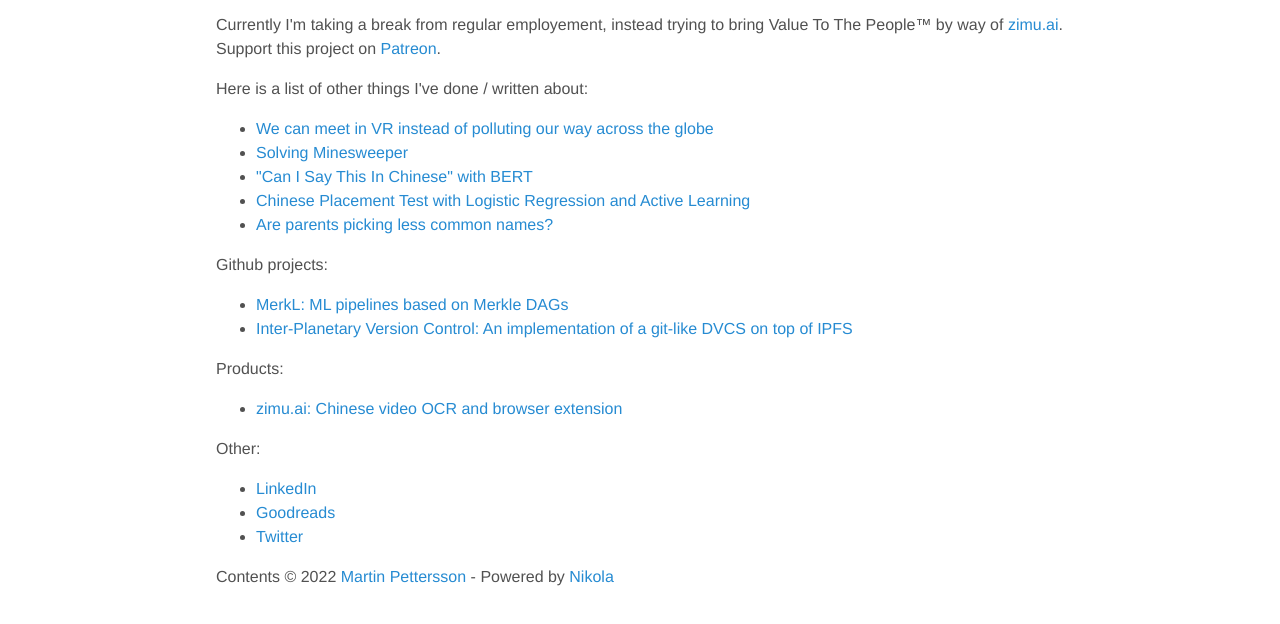
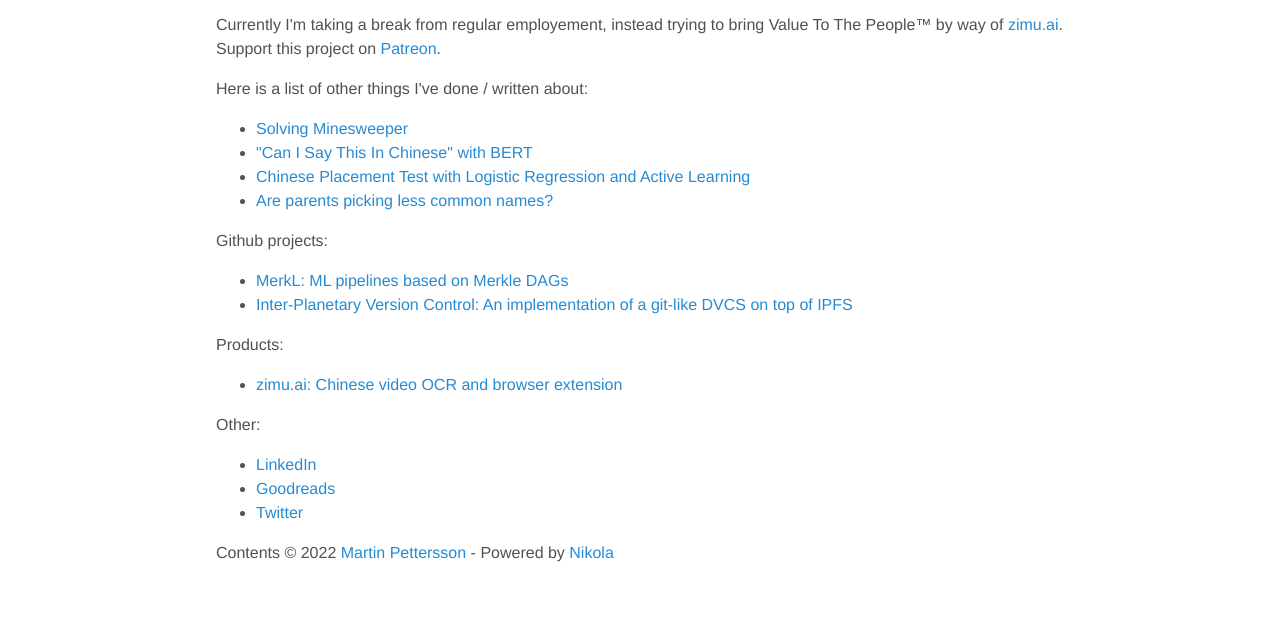
Before and after one commit to martindbp/martindbp.github.io, a plain HTML site: page index.html in a window 1280 px wide. Shown: the part 210-834 px from the top of the page. Drawn offline with Linux system fonts and the light colour scheme.

Commit message:
Nikola auto commit.
Source commit: b5ee8171c51b3265544e04b8ccb3f2a52d43e8b4
Nikola version: 8.2.0

```diff
--- a/index.html
+++ b/index.html
@@ -74,7 +74,6 @@ Value To The People™ by way of <a href="https://zimu.ai">zimu.ai</a>. Support
 on <a href="https://www.patreon.com/martindbp">Patreon</a>.</p>
 <p>Here is a list of other things I've done / written about:</p>
 <ul>
-<li><a href="posts/vr/">We can meet in VR instead of polluting our way across the globe</a></li>
 <li><a href="posts/minesweeper/">Solving Minesweeper</a></li>
 <li><a href="posts/can-i-say-this/">"Can I Say This In Chinese" with BERT</a></li>
 <li><a href="posts/chinese-placement-test/">Chinese Placement Test with Logistic Regression and Active Learning</a></li>
```
Also changed, not shown: 1 other file.
